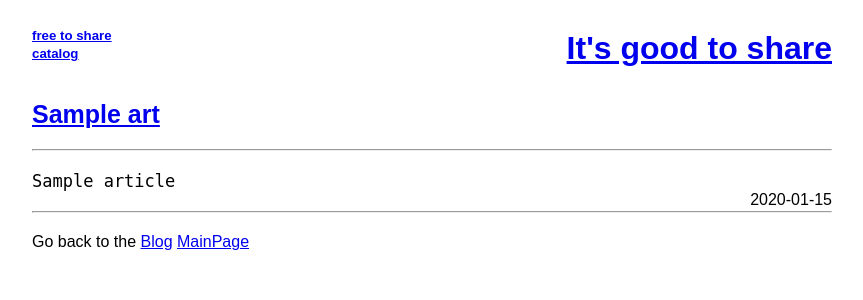
After one commit to anjiannian/Udacity, a Python web app: template templates/blog.html in a window 1280 px wide. The commit adds this page. Shown: the top 300 px of the page, without its empty margins (208-1071 px from the left). Run offline with Jinja, Linux system fonts and the light colour scheme; the template is opened without the code that fills it: most values are stand-ins (such as "Sample title", 1, 10 or a date in 2020).

Commit message:
homework of blog

```diff
--- a/app.yaml
+++ b/app.yaml
@@ -30,6 +30,12 @@ handlers:
 - url: /ascii
   script: ascii.app
 
+- url: /blog(/.*)*
+  script: blog.app
+
+- url: /products(/.*)*
+  script: bbb.app
+
 libraries:
 - name: webapp2
   version: "2.5.2"
--- /dev/null
+++ b/templates/blog.html
@@ -0,0 +1,77 @@
+<!DOCTYPE HTML PUBLIC "-//W3C//DTD HTML 4.01 Transitional//EN"
+	"http://www.w3.org/TR/html4/loose.dtd">
+
+<html>
+	<head>
+		<title> Blog </title>
+	</head>
+
+    <style type='text/css'>
+        body {
+            font-family: sans-serif;
+            width: 800px;
+            margin: 0 auto;
+            padding: 10px;
+        }
+
+		h1 {
+			margin:	20px auto;
+			float: right;
+		}
+
+		h5 {
+			margin:	0 auto;
+			float: left;
+		}
+
+        hr {
+            margin: 20px auto;
+        }
+
+        .art + .art {
+            margin-top: 20px;
+        }
+
+        .art-title {
+            font-weight: bold;
+            font-size: 25px;
+        }
+
+        .art-body {
+            margin: 0;
+            font-size: 17px;
+        }
+        .art-time {
+            float: right;
+            font-size: 16px;
+        }
+    </style>
+
+	<body>
+
+		<h1> <a href='/blog'>It's good to share </a></h1>
+		<br>
+
+		<h5> <a href='/blog/newpost'>free to share </a></h5>
+		<br>
+		<h5> <a href='/blog/catalog'>catalog</a></h5>
+
+		<br>
+		<br>
+		<br>
+
+        {% for art in articles %}
+            <div class='art'>
+				<div class='art-title'><a href='/blog/{{art.key().id()}}'>{{art.title}}</a></div>
+				<hr>
+                <pre class='art-body'>{{art.article}}</pre>
+				<div class='art-time'>{{art.created.date()}}</div>
+            </div>
+        {% endfor %}
+
+
+		<hr>
+
+        <p> Go back to the <a href='/blog'>Blog</a> <a href='/'>MainPage</a></p>
+	</body>
+</html>
--- a/templates/mainpage.html
+++ b/templates/mainpage.html
@@ -162,7 +162,7 @@ sup {
 
 <p><a href="https://www.udacity.com/course/cs253">cs253</a> is something about Web Development which is to build your own blog  on <a href="https://appengine.google.com/">GAE</a></p>
 
-<p>Here are some my homework, and the code is on my <a href="https://github.com/anjianian">github</a></p>
+<p>Here are some my homework, and the code is on my <a href="https://github.com/anjiannian/Udacity">github</a></p>
 
 <p>Maybe it won't help you at all , but it's good to share, isn't it?</p>
 
@@ -181,6 +181,8 @@ sup {
 <ul>
 <li><a href="/ascii">Ascii art</a>
   - Instructor's demonstration works with database on <a href="https://appengine.google.com/">GAE</a></li>
+<li><a href="/blog">Blog</a>
+  - a basic blog program</li>
 </ul>
 
 </body>
```
Also changed, not shown: blog.py (added, +69 -0 lines), templates/catalog.html (added, +72 -0 lines), templates/newpost.html (added, +72 -0 lines).
